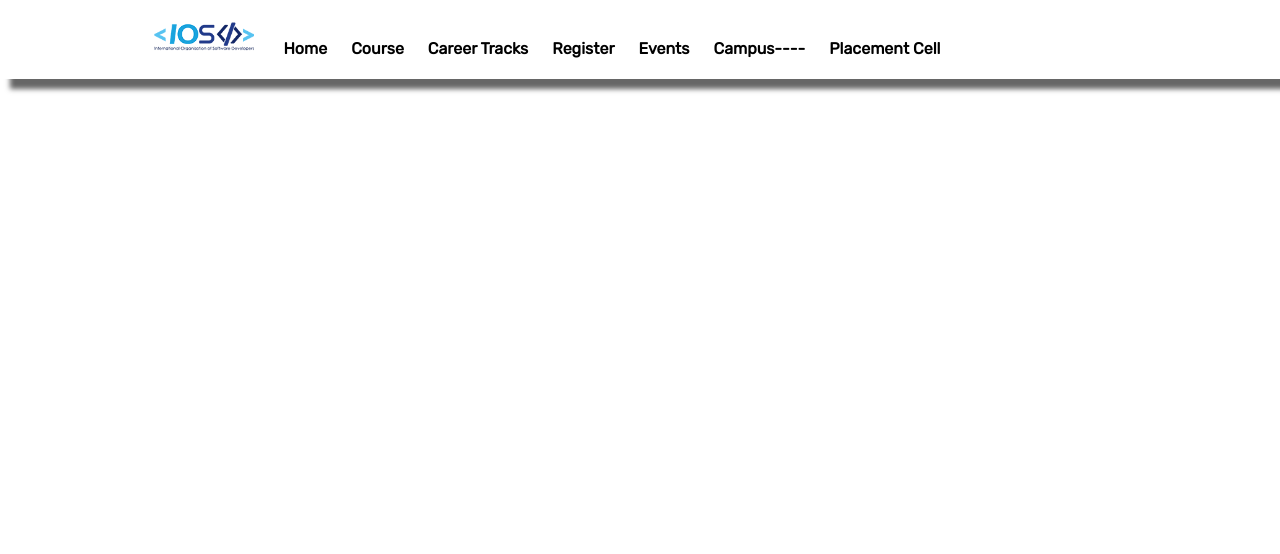
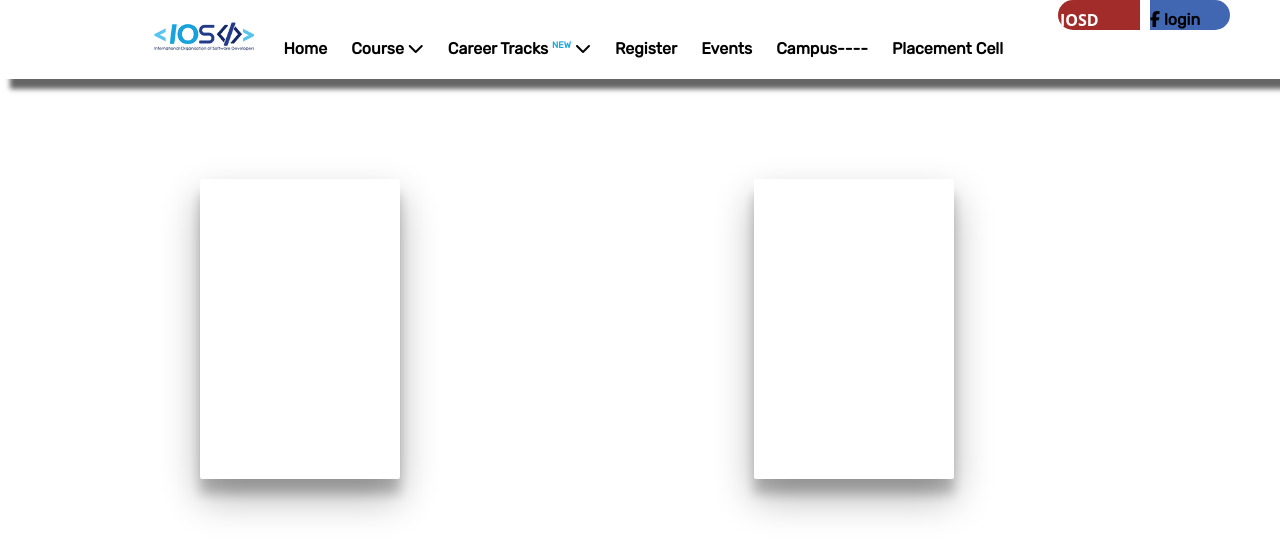
Before and after one commit to ShreyaPrasad1209/ISOC-19, a plain HTML site: page index.html in a window 1280 px wide. Drawn offline with Linux system fonts and the light colour scheme.

Commit message:
Add files via upload

```diff
--- a/index.css
+++ b/index.css
@@ -25,7 +25,7 @@
     color: black;
     padding-bottom: 10px;
     line-height: 40px;
-    font-family: 'Rubik', sans-serif;;
+    font-family: 'Rubik', sans-serif;
     font-weight: 700;
     text-decoration: none;
     margin-left: 20px;
@@ -39,10 +39,11 @@
 .shadow {
     box-shadow: 10px 10px 5px #666666;
 }
-/*
+
 .pull-right {
   float: right;
-} */
+  margin-top: 100px;
+}
 
 .header img{
     max-height: 34.2px;
@@ -51,3 +52,59 @@
     margin-left: 100px;
 
 }
+i{
+    color: black;
+}
+
+sup{
+    color: #17A8E1;
+    text-transform: uppercase;
+    font-family: 'Rubik', sans-serif;
+    font-size: 9px;
+}
+
+.iosd{
+    background: #A22C29;
+    color: white;
+    font-family: 'Open Sans', sans-serif;
+    width: 80px;
+    height: 30px;
+    float: left;
+    margin-right: 10px;
+    padding-left: 2px;
+    border-radius: 15px 0px 0px 15px;
+}
+
+.facebook {
+    background: #4267b2;
+    float: right;
+    width: 80px;
+    height:30px;
+    border-radius: 0px 15px 15px 0px;
+}
+
+.fab-fa-facebook-f{
+    color: white;
+}
+
+.card {
+    background: #fff;
+    border-radius: 2px;
+    display: inline-block;
+    height: 300px;
+    margin-left: 200px;
+    margin-top: 100px;
+    /* position: relative; */
+    width: 200px;
+  }
+
+.card-1 {
+    box-shadow: 0 19px 38px rgba(0,0,0,0.30), 0 15px 12px rgba(0,0,0,0.22);
+    margin-right: 150px;
+    /* float: right; */
+  }
+.card-2 {
+    box-shadow: 0 19px 38px rgba(0,0,0,0.30), 0 15px 12px rgba(0,0,0,0.22);
+    margin-right: 150px;
+
+ }
--- a/index.html
+++ b/index.html
@@ -13,15 +13,27 @@
         <div class="nav-bar shadow">
             <a href="#"><img src="IOSD-logo.png" ></a>
           <a class="nav-link" href="#">Home</a>
-          <a class="nav-link" href="#">Course</a>
-          <a class="nav-link" href="#">Career Tracks</a>
+          <a class="nav-link" href="#">Course <i class="fas fa-chevron-down"></i> </a>
+          <a class="nav-link" href="#">Career Tracks <sup>NEW</sup> <i class="fas fa-chevron-down"></i></a>
           <a class="nav-link" href="#">Register</a>
           <a class="nav-link" href="#">Events</a>
           <a class="nav-link" href="#">Campus----</a>
           <a class="nav-link" href="#">Placement Cell</a>
-          <!-- <a class="nav-link pull-right">About</a> -->
+          <div class="nav-link pull-right">
+                 <div class="iosd"> IOSD </div>
+                 <div class="facebook"> <i class="fab fa-facebook-f"></i> login</div>
+          </a>
         </div>
+     </div>
 
-    </div>
+     <div class="cards">
+            <!-- <div class="card card-1"></div>
+            <div class="card card-2"></div>
+            <div class="card card-3"></div> -->
+            <div class="card card-1"></div>
+            <div class="card card-2"></div>
+     </div>
+
+    <script src="https://kit.fontawesome.com/d24123abd4.js"></script>
 </body>
 </html>
```
